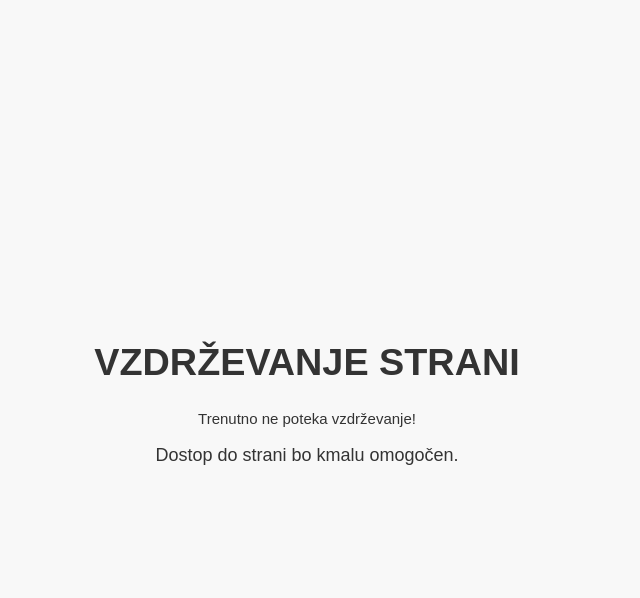
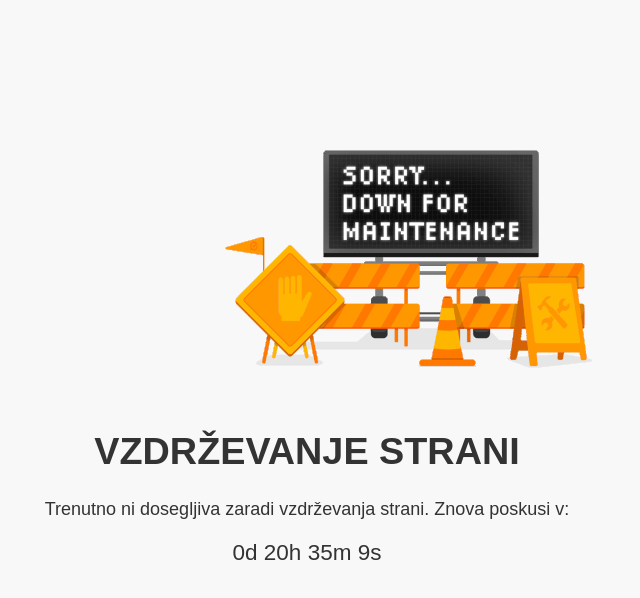
Before and after one commit to razrednicasopis/razrednicasopis.github.io, a plain HTML site: page popravila.html in a window 1280 px wide. Shown: the whole page, without its empty margins (333-973 px from the left). Drawn offline with Linux system fonts and the light colour scheme.

Commit message:
Beta 1.5

```diff
--- a/popravila.css
+++ b/popravila.css
@@ -9,6 +9,7 @@ body {
     position: absolute;
     top: 50%;
     left: 50%;
+    margin-top: 85px;
     transform: translate(-50%, -50%);
     color: #333;
 }
@@ -29,3 +30,10 @@ p {
 #maintenanceobvestilo {
     font-size: 15px;
 }
+
+img {
+    position: relative;
+    padding: 100px;
+    margin-left: 450px;
+    margin-top: 50px;
+}
--- a/popravila.html
+++ b/popravila.html
@@ -7,6 +7,9 @@
     <link rel="stylesheet" href="popravila.css">
 </head>
 <body>
+
+
+    <img src="maintenance.gif">
     <div class="maintenance-container">
         <h1>VZDRŽEVANJE STRANI</h1>
         <div id="maintenanceobvestilo"><p>Trenutno ni dosegljiva zaradi vzdrževanja strani. Znova poskusi v:</p>
--- a/popravila.js
+++ b/popravila.js
@@ -1,6 +1,6 @@
 document.addEventListener('DOMContentLoaded', function () {
     // Set the end date and time for the maintenance period
-    const endDate = new Date('2024-02-01T12:00:00').getTime();
+    const endDate = new Date('2024-03-01T20:00:00').getTime();
 
     // Update the countdown every second
     const countdown = setInterval(function () {
```
Also changed, not shown: maintenance.gif (added).
